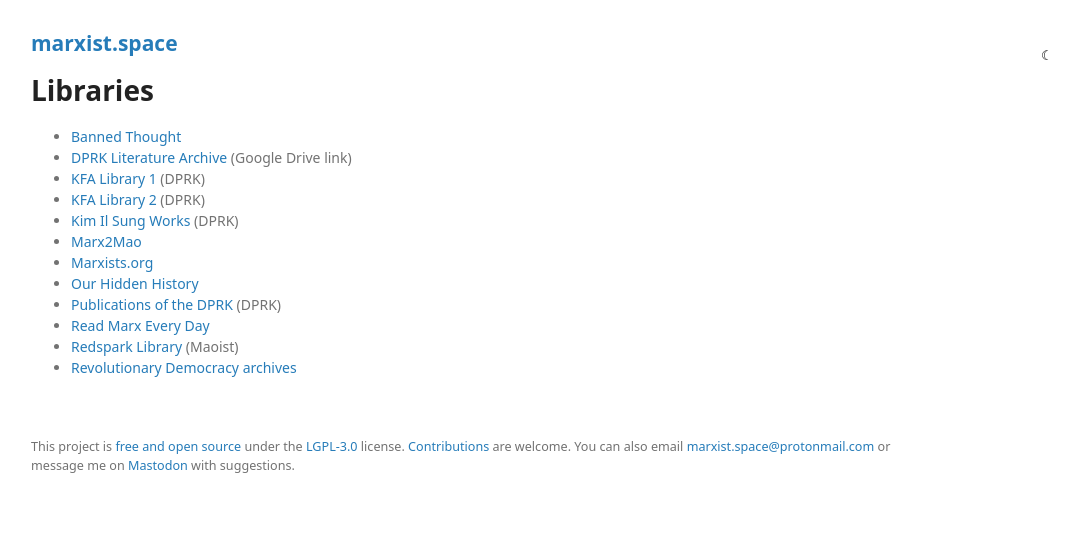
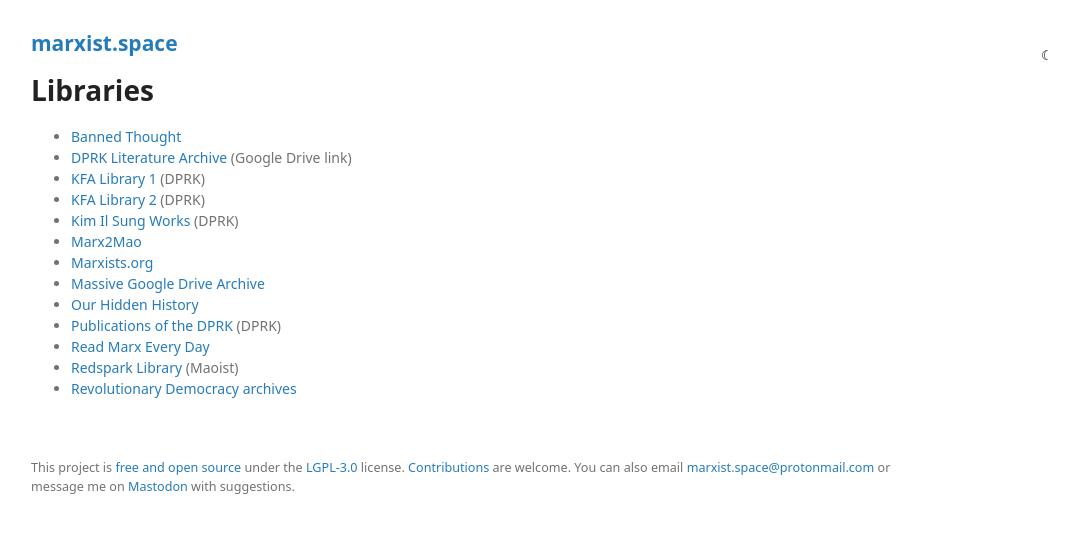
Before and after one commit to prolesoft/marxist.space, a Jekyll site: the page built from libraries.md, in a window 1280 px wide. Shown: the top 533 px of the page, without its empty margins (179-1257 px from the left). Built offline with Jekyll 4.4.1, drawn with Linux system fonts in a browser that asks for light colours; our own code applies the rules of GitHub Pages for plain Markdown files.

Commit message:
libraries.md

```diff
--- a/libraries.md
+++ b/libraries.md
@@ -14,6 +14,7 @@
 * [Kim Il Sung Works](https://archive.org/details/kimilsungworks/mode/2up) (DPRK)
 * [Marx2Mao](http://marx2mao.phpwebhosting.com/)
 * [Marxists.org](https://marxists.org)
+* [Massive Google Drive Archive](https://www.reddit.com/r/communism/comments/ew0zn2/here_is_my_drive_full_of_sources/)
 * [Our Hidden History](https://ourhiddenhistory.org/)
 * [Publications of the DPRK](http://www.korean-books.com.kp/en/) (DPRK)
 * [Read Marx Every Day](http://www.readmarxeveryday.org/)
```
